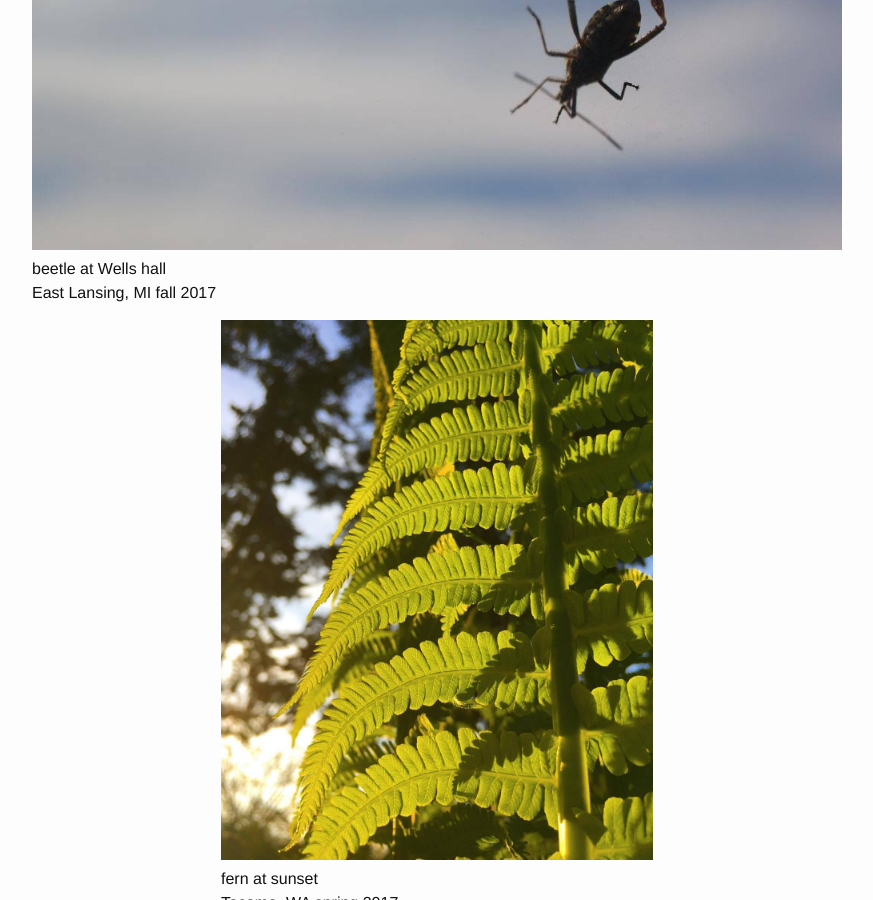
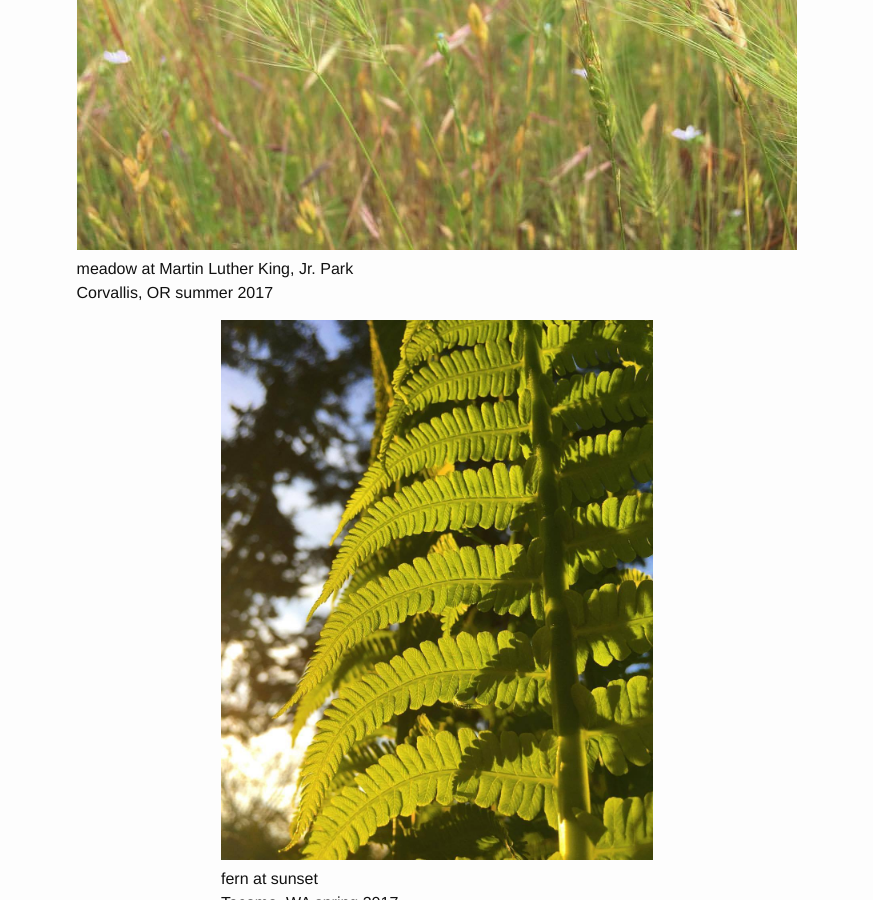
Before and after one commit to mmore500/mmore500.github.io, a Jekyll site: the page built from _portfolio/3_project.md, in a window 1280 px wide and 900 px high, scrolled down 5425 px. Shown: the whole window, without its empty margins (203-1076 px from the left). Built offline with Jekyll 4.4.1, drawn with Linux system fonts in a browser that asks for light colours.

Commit message:
Switch out beetle picture

```diff
--- a/_data/nature.yml
+++ b/_data/nature.yml
@@ -30,9 +30,9 @@
   title: "<i>Rubus</i> leaf near Timberhill"
   caption: "Corvallis, OR summer 2017"
 
-- href: "/img/nature-window.jpg"
-  title: "beetle at Wells hall"
-  caption: "East Lansing, MI fall 2017"
+- href: "/img/welcome_meadow.jpg"
+  title: "meadow at Martin Luther King, Jr. Park"
+  caption: "Corvallis, OR summer 2017"
 
 - href: "/img/welcome_translucentfern.jpg"
   title: "fern at sunset"
```
